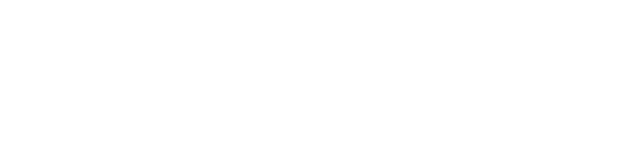
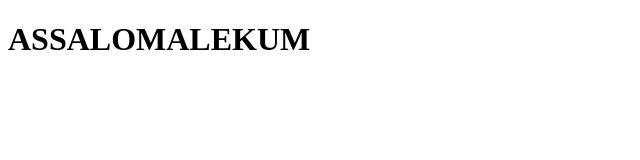
Before and after one commit to Alixan12/expressjs-deploy, a website: page disk/index.html in a window 1280 px wide. Shown: the whole page, without its empty margins (0-640 px from the left). Drawn offline with Linux system fonts and the light colour scheme.

Commit message:
Yangi ma'lumot qo'shildi

```diff
--- a/disk/index.html
+++ b/disk/index.html
@@ -6,6 +6,6 @@
     <title>Document</title>
 </head>
 <body>
-
+    <h1>ASSALOMALEKUM</h1>
 </body>
 </html>
```
